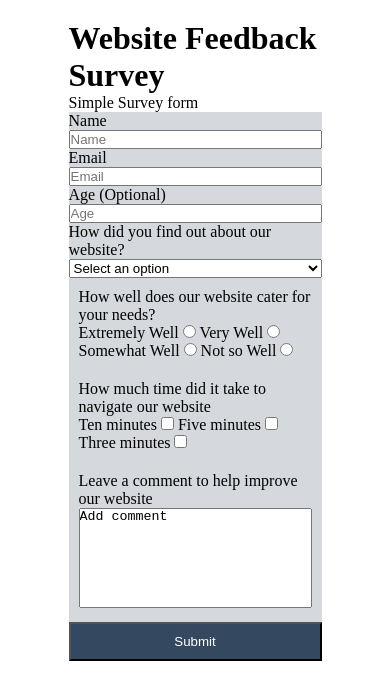
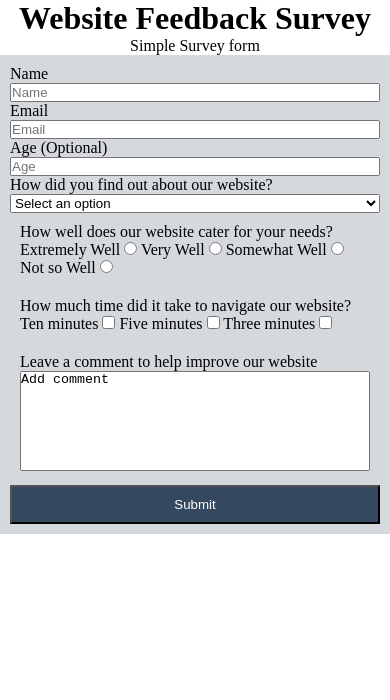
Before and after one commit to george-swift/george-and-francis, a plain HTML site: page fcc-test-suite-template-master/index.html in a window 390 px wide. Drawn offline with Linux system fonts and the light colour scheme.

Commit message:
Added media query

```diff
--- a/fcc-test-suite-template-master/css/style.css
+++ b/fcc-test-suite-template-master/css/style.css
@@ -4,22 +4,28 @@
     margin: 0;
 }
 
-.container {
+header {
+    text-align: center;
+}
+
+#survey-form {
+    background-color: rgb(213, 216, 220);
     width: 70%;
     margin: 10px auto;
     padding: 10px;
 }
 
-form {
-    background-color: rgb(213, 216, 220);
-}
-
-#name, #email, select, #number-label  {
+#name, #email, select, #number {
     width: 100%;
 }
 
-#radio-btns, #checkboxes, #comment {
+#radio-btns, #checkboxes {
     display: inline-block;
+    margin: 10px;
+}
+
+#comment {
+    display: block;
     margin: 10px;
 }
 
@@ -35,3 +41,10 @@ input[type=submit] {
     color: #fff;
     padding: 10px;
 }
+
+@media screen and (max-width: 600px) {
+    #survey-form {
+        width: 100%;
+        margin: 0;
+    }
+}
--- a/fcc-test-suite-template-master/index.html
+++ b/fcc-test-suite-template-master/index.html
@@ -7,19 +7,19 @@
   </head>
 
   <body>
-    <div class="container">
+    <header>
       <h1 id="title">Website Feedback Survey</h1>
       <p id="description">Simple Survey form</p>
-
+    </header>
       <form action="#" id="survey-form">
-        <label for="name">Name</label>
+        <label for="name" id="name-label">Name</label>
         <input type="text" id="name" placeholder="Name" required>
 
-        <label for="email">Email</label>
+        <label for="email" id="email-label">Email</label>
         <input type="email" id="email" placeholder="Email" required>
 
-        <label for="number-label">Age (Optional)</label>
-        <input type="number" id="number-label" placeholder="Age" required>
+        <label for="number-label" id="number-label">Age (Optional)</label>
+        <input type="number" id="number" placeholder="Age" min="18" max="100">
 
         <label for="content">How did you find out about our website?</label>
         <select id="dropdown">
@@ -42,7 +42,7 @@
         </div>
 
         <div id="checkboxes">
-          <p>How much time did it take to navigate our website</p>
+          <p>How much time did it take to navigate our website?</p>
           <label for="time">Ten minutes</label>
           <input type="checkbox" value="Ten minutes">
 
@@ -60,7 +60,6 @@
 
         <input type="submit" id="submit" value="Submit">
       </form>
-    </div>
 
     <script src="https://cdn.freecodecamp.org/testable-projects-fcc/v1/bundle.js"></script>
 
```
